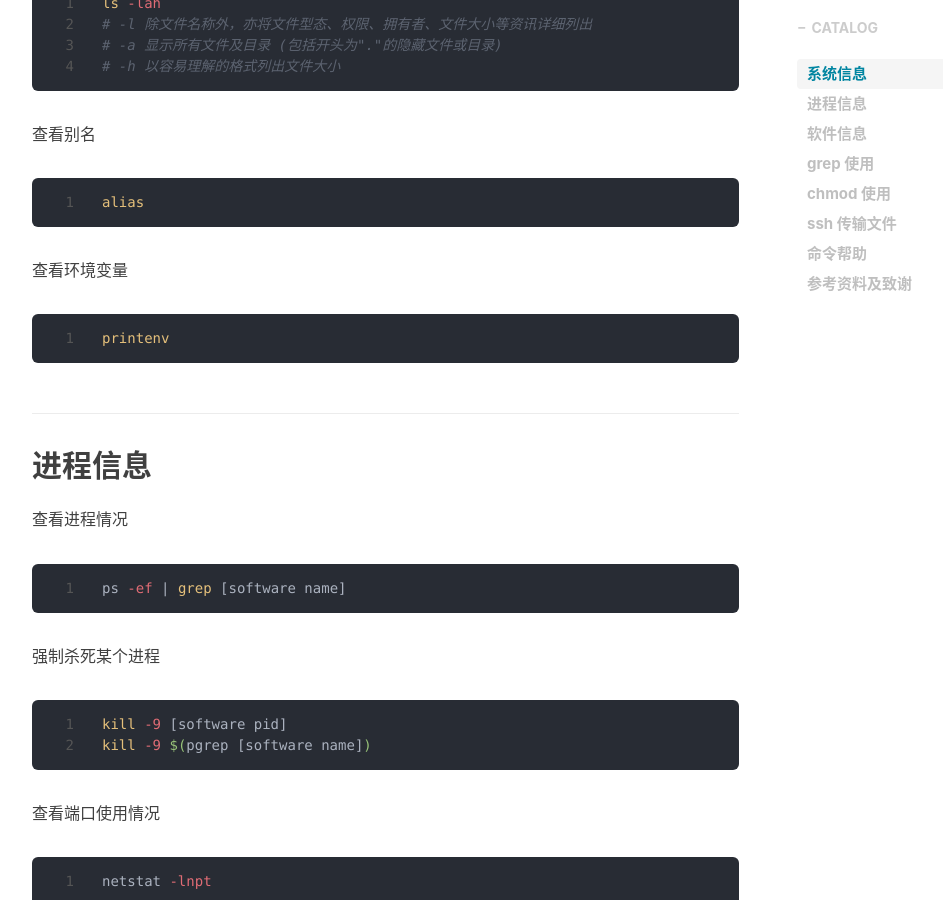
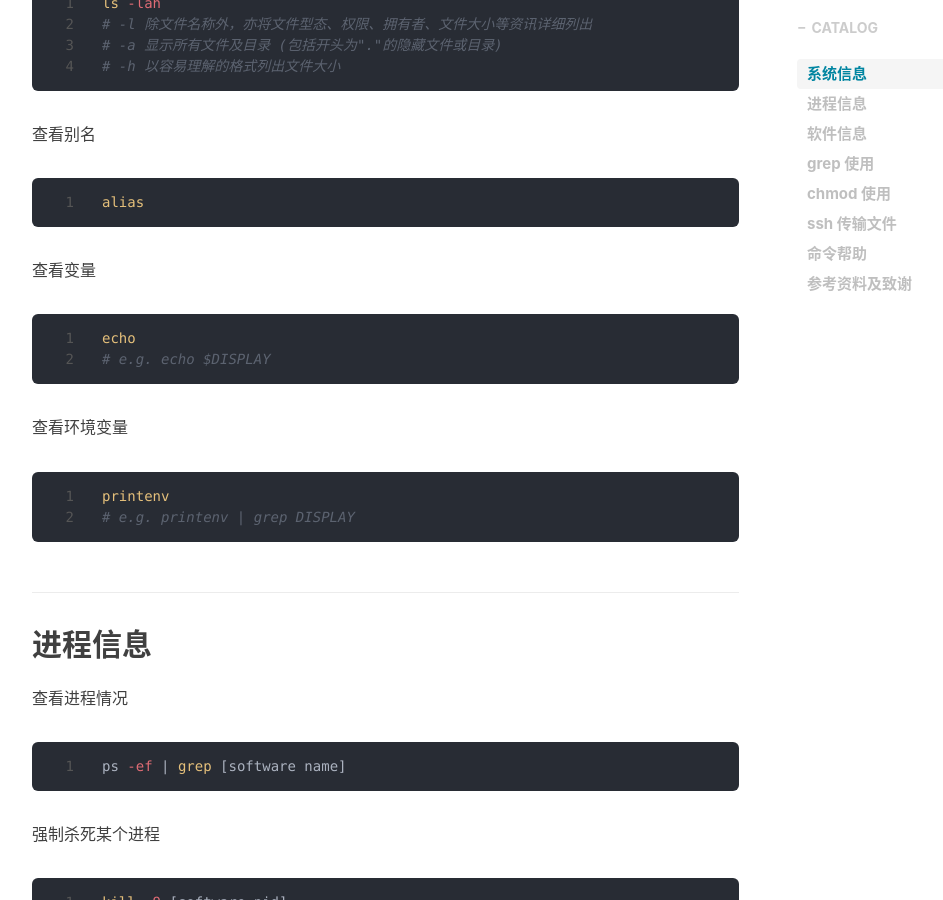
Before and after one commit to liushunyu/blog, a Jekyll site: the page built from _posts/2019-10-31-linux 小技巧.md, in a window 1280 px wide and 900 px high, scrolled down 2163 px. Shown: the whole window, without its empty margins (233-1176 px from the left). Built offline with Jekyll 4.4.1, drawn with Linux system fonts in a browser that asks for light colours; nearby versions of some CDN libraries; comment, search, counter and statistics services are not loaded.

Commit message:
Update 2019-10-31-linux 小技巧.md

````diff
--- a/_posts/2019-10-31-linux 小技巧.md
+++ b/_posts/2019-10-31-linux 小技巧.md
@@ -111,11 +111,23 @@ alias
 
 
 
+查看变量
+
+```bash
+echo
+# e.g. echo $DISPLAY
+```
+
+
+
 查看环境变量
 
 ```bash
 printenv
+# e.g. printenv | grep DISPLAY
 ```
+
+
 
 
 
````
